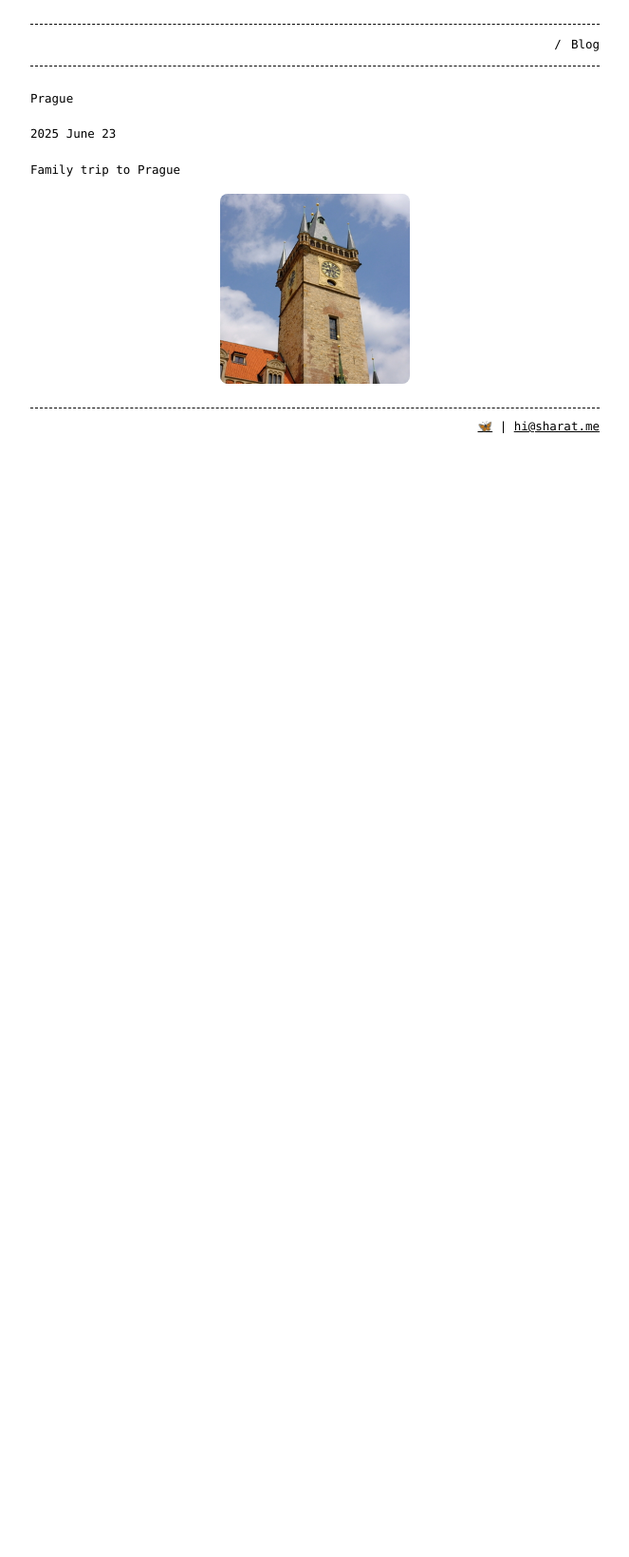
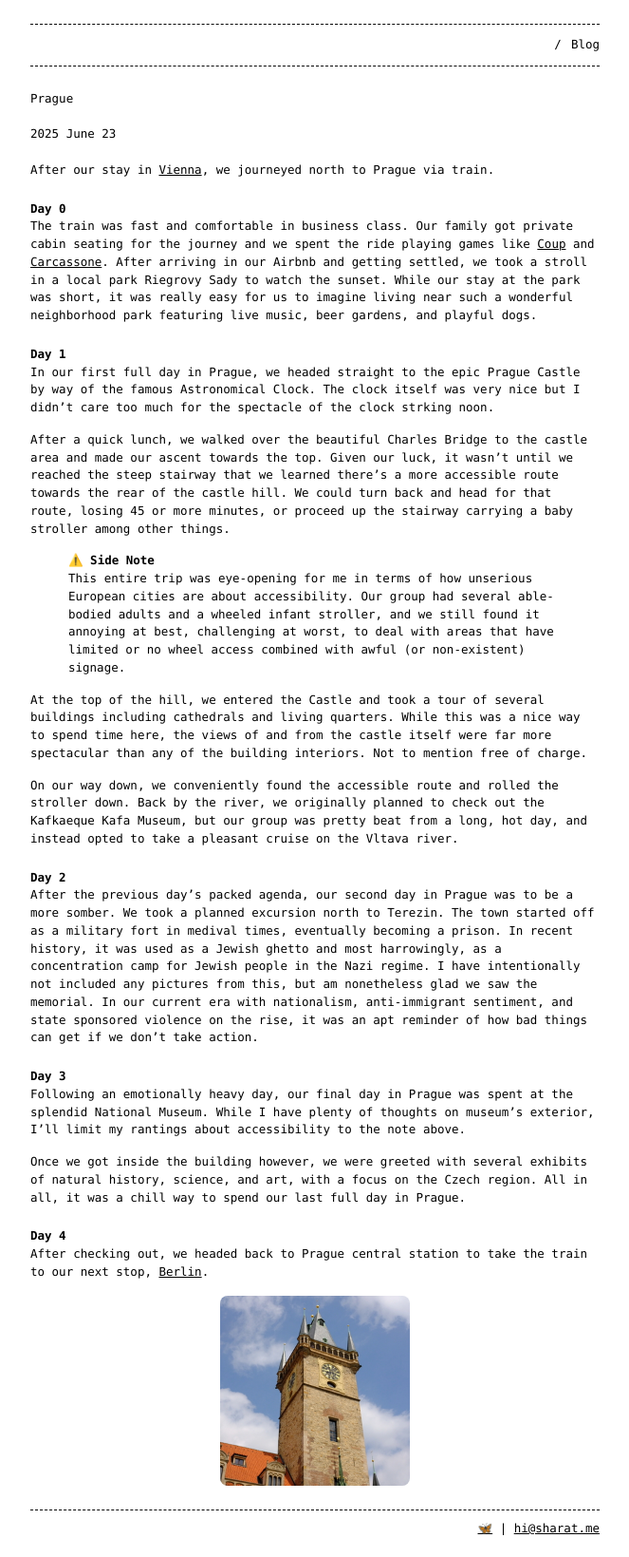
Before and after one commit to weirdfishes/weirdfishes.github.io, a Jekyll site: the page built from _posts/2025-06-23-prague.md, in a window 1280 px wide. Shown: the whole page at 95% size, without its empty margins (308-971 px from the left). Built offline with Jekyll 4.4.1, drawn with Linux system fonts in a browser that asks for light colours; before the commit the page ends 900 px from its top, so only the background shows below that.

Commit message:
posts prague: add log

```diff
--- a/_posts/2025-06-23-prague.md
+++ b/_posts/2025-06-23-prague.md
@@ -4,6 +4,32 @@ title:  "Prague"
 tags: "blog travel gallery"
 ---
 
-Family trip to Prague
+After our stay in [Vienna](/blog/vienna), we journeyed north to Prague via train.
+
+# Day 0
+The train was fast and comfortable in business class. Our family got private cabin seating for the journey and we spent the ride playing games like [Coup](https://boardgamegeek.com/boardgame/131357/coup) and [Carcassone](https://boardgamegeek.com/boardgame/822/carcassonne). After arriving in our Airbnb and getting settled, we took a stroll in a local park Riegrovy Sady to watch the sunset. While our stay at the park was short, it was really easy for us to imagine living near such a wonderful neighborhood park featuring live music, beer gardens, and playful dogs.
+
+# Day 1
+In our first full day in Prague, we headed straight to the epic Prague Castle by way of the famous Astronomical Clock. The clock itself was very nice but I didn't care too much for the spectacle of the clock strking noon.
+
+After a quick lunch, we walked over the beautiful Charles Bridge to the castle area and made our ascent towards the top. Given our luck, it wasn't until we reached the steep stairway that we learned there's a more accessible route towards the rear of the castle hill. We could turn back and head for that route, losing 45 or more minutes, or proceed up the stairway carrying a baby stroller among other things.
+
+> **⚠️ Side Note**
+> This entire trip was eye-opening for me in terms of how unserious European cities are about accessibility. Our group had several able-bodied adults and a wheeled infant stroller, and we still found it annoying at best, challenging at worst, to deal with areas that have limited or no wheel access combined with awful (or non-existent) signage.
+
+At the top of the hill, we entered the Castle and took a tour of several buildings including cathedrals and living quarters. While this was a nice way to spend time here, the views of and from the castle itself were far more spectacular than any of the building interiors. Not to mention free of charge.
+
+On our way down, we conveniently found the accessible route and rolled the stroller down. Back by the river, we originally planned to check out the Kafkaeque Kafa Museum, but our group was pretty beat from a long, hot day, and instead opted to take a pleasant cruise on the Vltava river.
+
+# Day 2
+After the previous day's packed agenda, our second day in Prague was to be a more somber. We took a planned excursion north to Terezin. The town started off as a military fort in medival times, eventually becoming a prison. In recent history, it was used as a Jewish ghetto and most harrowingly, as a concentration camp for Jewish people in the Nazi regime. I have intentionally not included any pictures from this, but am nonetheless glad we saw the memorial. In our current era with nationalism, anti-immigrant sentiment, and state sponsored violence on the rise, it was an apt reminder of how bad things can get if we don't take action.
+
+# Day 3
+Following an emotionally heavy day, our final day in Prague was spent at the splendid National Museum. While I have plenty of thoughts on museum's exterior, I'll limit my rantings about accessibility to the note above.
+
+Once we got inside the building however, we were greeted with several exhibits of natural history, science, and art, with a focus on the Czech region. All in all, it was a chill way to spend our last full day in Prague.
+
+# Day 4
+After checking out, we headed back to Prague central station to take the train to our next stop, [Berlin](/blog/berlin).
 
 {% include gallery-css.html folder="prague" %}
```
